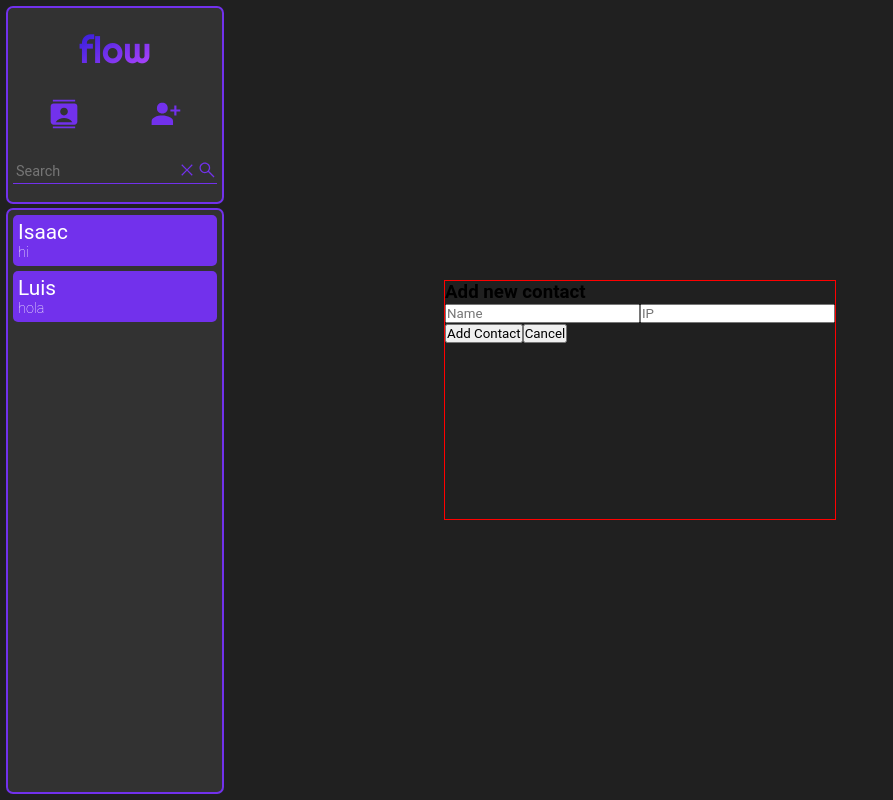
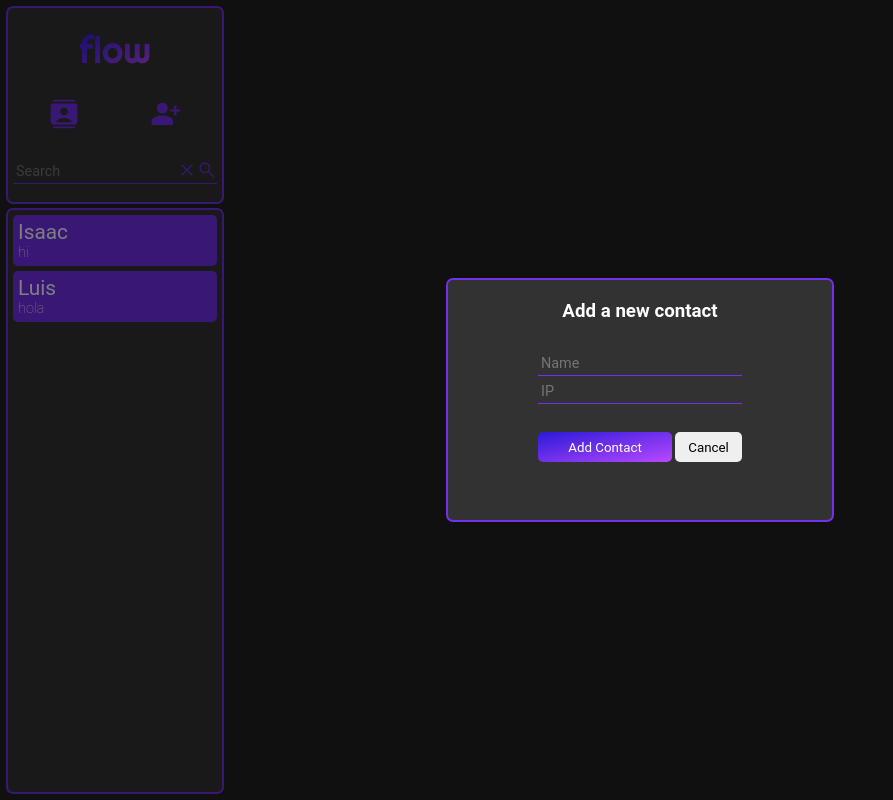
Before and after one commit to l0k11/flow, a React (Create React App) app in the folder web/: page / in a window 1280 px wide. Both pictures are taken after a click on the element 166 px from the left and 115 px from the top of the page. Shown: the whole page, without its empty margins (0-893 px from the left). Built offline with nearby package versions, Linux system fonts and the light colour scheme; no server answers; the HTML template or start-up script is replaced by a standard one.

Commit message:
Version 0.6.3

```diff
--- a/web/src/App.css
+++ b/web/src/App.css
@@ -42,6 +42,7 @@ body,
     background-color: var(--white);
     color: var(--main-color-simple);
 }
+
 main {
     height: 100%;
     background-color: var(--main-dark-bg);
@@ -393,14 +394,89 @@ main {
     left: 0;
     width: 100%;
     height: 100%;
+    background-color: rgba(0, 0, 0, 0.5);
+    z-index: 8;
+}
 
+#addContact {
+    position: absolute;
+    top: 0;
+    left: 0;
+    width: 100%;
+    height: 100%;
     display: flex;
     align-items: center;
     justify-content: center;
 }
 
-#addContact{
+#addContact > div{
+    z-index: 9;
     min-width: 30%;
-    height: 30%;
-    border: 1px solid red
+    min-height: 30%;
+    background-color: var(--sec-dark-bg);
+    box-shadow: 0 0 0 2px var(--main-color-simple);
+    border-radius: 5px;
+    padding: 20px;
+    display: flex;
+    align-items: center;
+    justify-content: start;
+    flex-direction: column;
+    gap: 30px;
 }
+
+#addContact h3{
+    color: white;
+}
+
+#addContact form{
+    display: flex;
+    align-items: center;
+    justify-content: start;
+    flex-direction: column;
+    gap: 5px;
+    height: 100%;
+}
+
+#addContact input[type="text"] {
+    background-color: transparent;
+    color: var(--default-font-color);
+    padding: 3px;
+    border: none;
+    box-shadow: 0 1px 0 0 var(--main-color-simple);
+    transition: box-shadow .2s;
+    font-size: 0.9em;
+}
+
+#addContact input[type="text"]:focus {
+    border: none;
+    outline: none;
+    box-shadow: 0 2px 0 0 var(--main-color-simple);
+}
+
+#addContact input[type="text"]:-webkit-autofill,
+#addContact input[type="text"]:-webkit-autofill:hover,
+#addContact input[type="text"]:-webkit-autofill:focus,
+#addContact input[type="text"]:-webkit-autofill:active {
+    transition: 5000s ease-in-out 0s;
+    color: var(--default-font-color)
+}
+
+#addContact form div{
+    display: grid;
+    grid-template-columns: 2fr 1fr;
+    gap: 3px;
+    width: 100%;
+    margin-top: 1.5em;
+}
+
+#addContact form div *{
+    border: none;
+    height: 200%;
+    border-radius: 5px;
+}
+
+#addContact form div input{
+    background-image: var(--main-colors-combi);
+    color: white;
+    cursor: pointer;
+}
--- a/web/src/SideFrame.js
+++ b/web/src/SideFrame.js
@@ -79,10 +79,12 @@ class SideFrame extends React.Component{
                             {contactsSVG}
                             {addSVG}
                             {/* TODO: PONER MODO OSCURO / CLARO */}
-                            {this.state.addVisibility && <div id='addContactBG' onClick={this.toggleAdd}>
+                            {this.state.addVisibility && <div id='addContactBG' onClick={this.toggleAdd}></div>}
+                            {this.state.addVisibility &&
                                 <div id='addContact'>
-                                    <h3>Add new contact</h3>
-                                    <form action={this.props.APIURL + "/api/contacts"}>
+                                    <div>
+                                        <h3>Add a new contact</h3>
+                                        <form>
                                             <input type='text' name='name' placeholder='Name'/>
                                             <input type='text' name='ip' placeholder='IP'/>
                                             <div>
@@ -91,7 +93,8 @@ class SideFrame extends React.Component{
                                             </div>
                                         </form>
                                     </div>
-                            </div>}
+                                </div>
+                            }
                         </div>
                         <div id="search">
                             <input type="text" id="search-bar" placeholder="Search"/>
```
Lines whose indentation alone changed are shown as unchanged.
